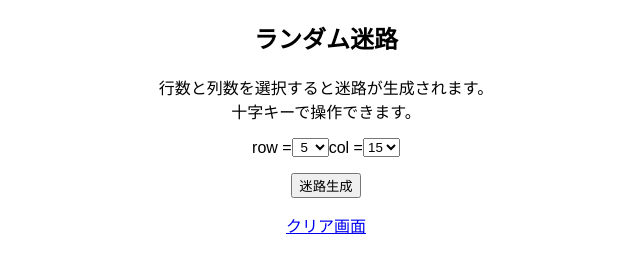
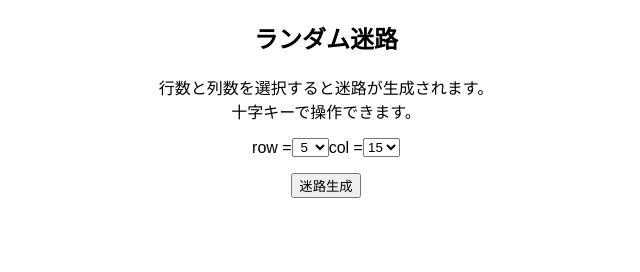
Before and after one commit to szk-ayami/randomMaze, a plain HTML site: page index.html in a window 1280 px wide. Shown: the whole page, without its empty margins (314-954 px from the left). Drawn offline with Linux system fonts and the light colour scheme.

Commit message:
Update index.html

```diff
--- a/index.html
+++ b/index.html
@@ -45,7 +45,7 @@
     <button id="generateMaze" type="button">迷路生成</button>
   </div>
 
-<a href="clear.html">クリア画面</a>
+<!-- <a href="clear.html">クリア画面</a> -->
 
 <script type="text/javascript" src="script.js"></script>
 
```
